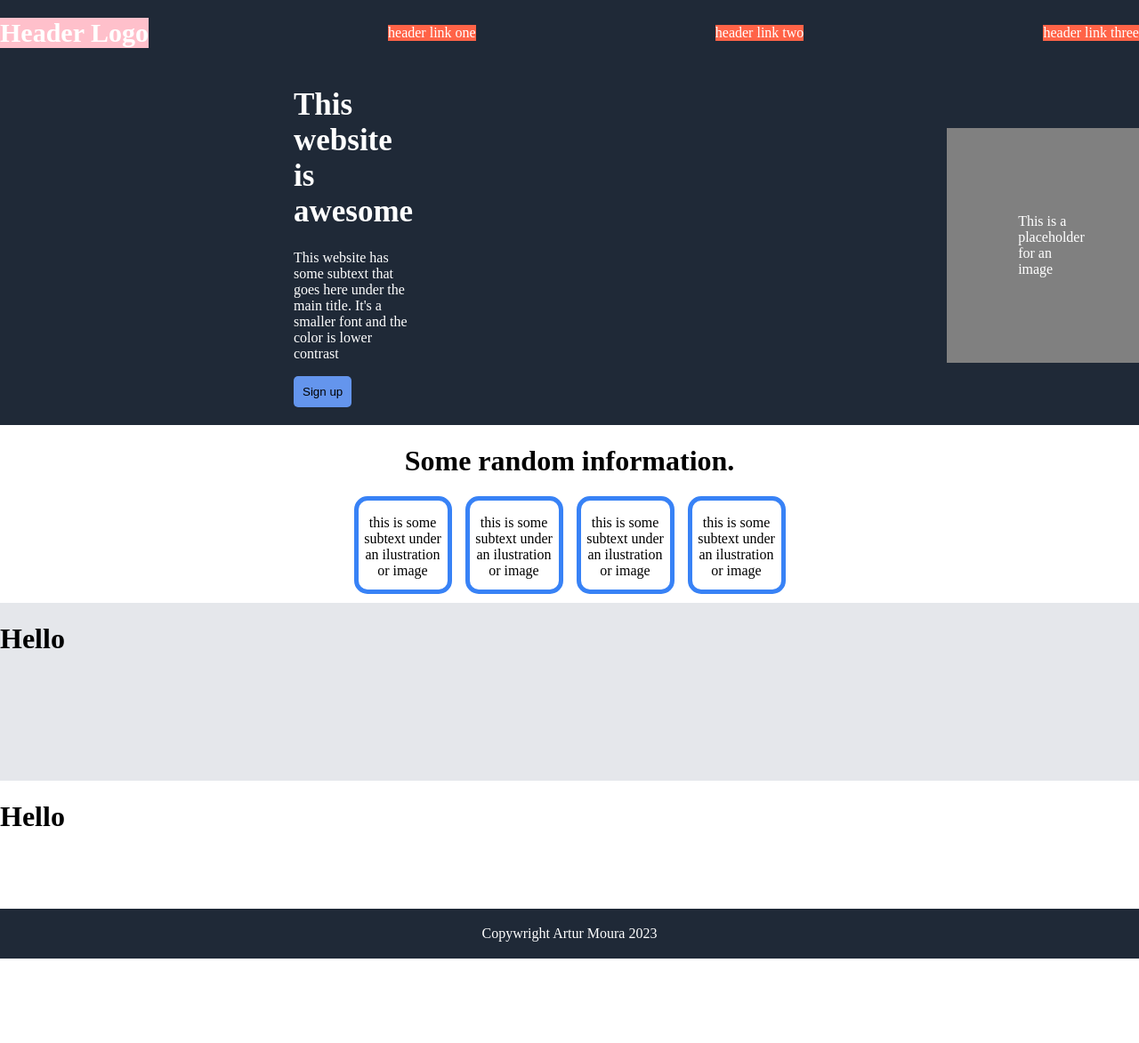
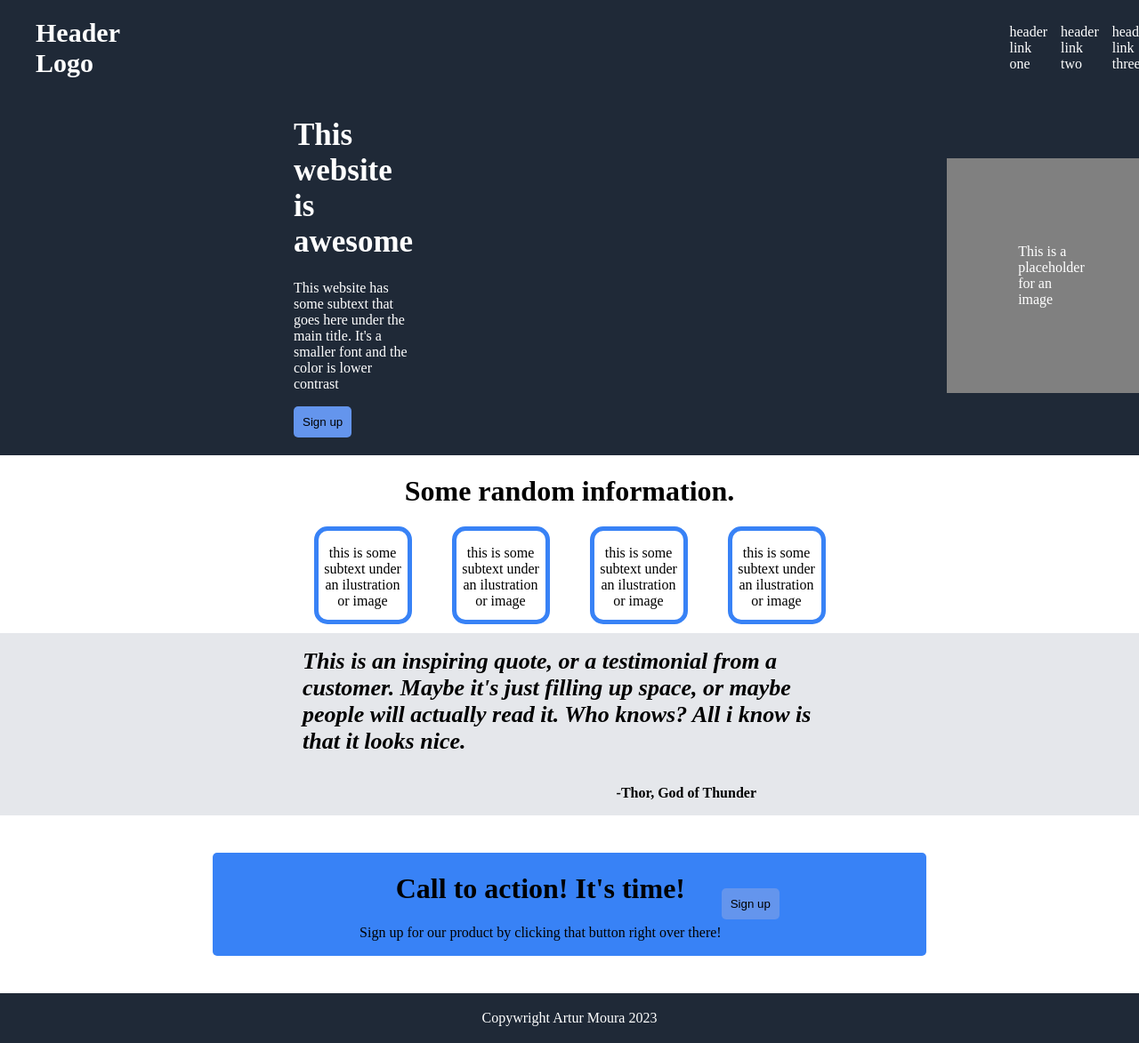
Before and after one commit to Arturmoura123/landing_page_project, a plain HTML site: page index.html in a window 1280 px wide. Shown: the whole page at 89% size. Before the commit the page ends 1078 px from the top, so only its background shows below. Drawn offline with Linux system fonts and the light colour scheme.

Commit message:
complete all the page

```diff
--- a/index.html
+++ b/index.html
@@ -12,10 +12,13 @@
     <div class="first_container">
         <div class="navbar">
             <h1 id="head_logo">Header Logo</h1>
-            <p>header link one</p>
-            <p>header link two</p>
-            <p>header link three</p>
+            <div class="links">
+                <p>header link one</p>
+                <p>header link two</p>
+                <p>header link three</p>
+            </div>
         </div>
+
 
 
     <div class="par_first_container">
@@ -30,8 +33,6 @@
 
         </div>
     </div>
-
-
     </div>
 
 
@@ -59,20 +60,33 @@
 
 
     <div class="third_container">
-        <h1>Hello</h1>
-
+        <h1>This is an inspiring quote, or a testimonial from a customer. Maybe it's just filling up space, or maybe people will actually read it. Who knows? All i know is that it looks nice.</h1>
+        <p id="quote">-Thor, God of Thunder</p>
     </div>
 
 
     <div class="forth_container">
-        <h1>Hello</h1>
+        <div class="container_in_container">
+            <div class="action">
+                <h1>Call to action! It's time!</h1>
+                <p>Sign up for our product by clicking that button right over there!</p>
+            </div>
+            <div>
+                <button>Sign up </button>
+            </div>
+        </div>
+    </div>
 
-    </div>
+
+
 
     <div class="footer">
         <p class="footer_text">Copywright Artur Moura 2023</p>
 
     </div>
 
+
+
+
 </body>
 </html>
--- a/style.css
+++ b/style.css
@@ -7,28 +7,23 @@ body {
 
 .first_container {
     background-color: #1F2937;
+
 }
 
+.links {
+    display: flex;
+    color: white;
+    justify-content: flex-end;
+    gap: 15px;
 
+    margin-left: 1000px;
+}
 
 .navbar{
     display: flex;
     align-items: center;
-    justify-content: space-between;
+
 }
-
-
-
-
-.navbar p{
-
-    color: white;
-    display: inline-block;
-    margin: 0;
-    background-color: tomato;
-}
-
-
 
 
 
@@ -36,8 +31,7 @@ body {
     font-size: 30px;
     color: white;
     font-weight: bold;
-    background-color: pink;
-    margin-left: 0;
+    margin-left: 40px;
 }
 
 
@@ -120,7 +114,7 @@ body {
 display: flex;
 align-items: flex-start;
 justify-content: center;
-gap: 15px;
+gap: 45px;
 
 }
 
@@ -138,3 +132,56 @@ gap: 15px;
 .four_squares p {
     text-align: center;
 }
+
+
+.third_container {
+    display: flex;
+    flex-direction: column;
+    align-items: center;
+    justify-content: center;
+}
+
+.third_container h1 {
+    width: 600px;
+    font-size: 26px;
+    font-style: italic;
+
+}
+
+.third_container #quote {
+    font-weight: bold;
+    text-align: right;
+    width: 420px;
+}
+
+.container_in_container {
+    display: flex;
+    width: 800px;
+    padding: 1px;
+    margin: 0 auto;
+    background-color: #3882F6;
+    border-radius: 5px;
+    align-items: center;
+    justify-content: center;
+}
+
+.forth_container {
+    display: flex;
+    align-items: center;
+    justify-content: center;
+    min-height: 25vh;
+}
+
+.container_in_container button {
+
+    background-color: cornflowerblue;
+    padding: 10px;
+    border: none;
+    border-radius: 5px;
+
+}
+
+.container_in_container .action {
+    text-align: center; /* Center the text */
+
+}
```
